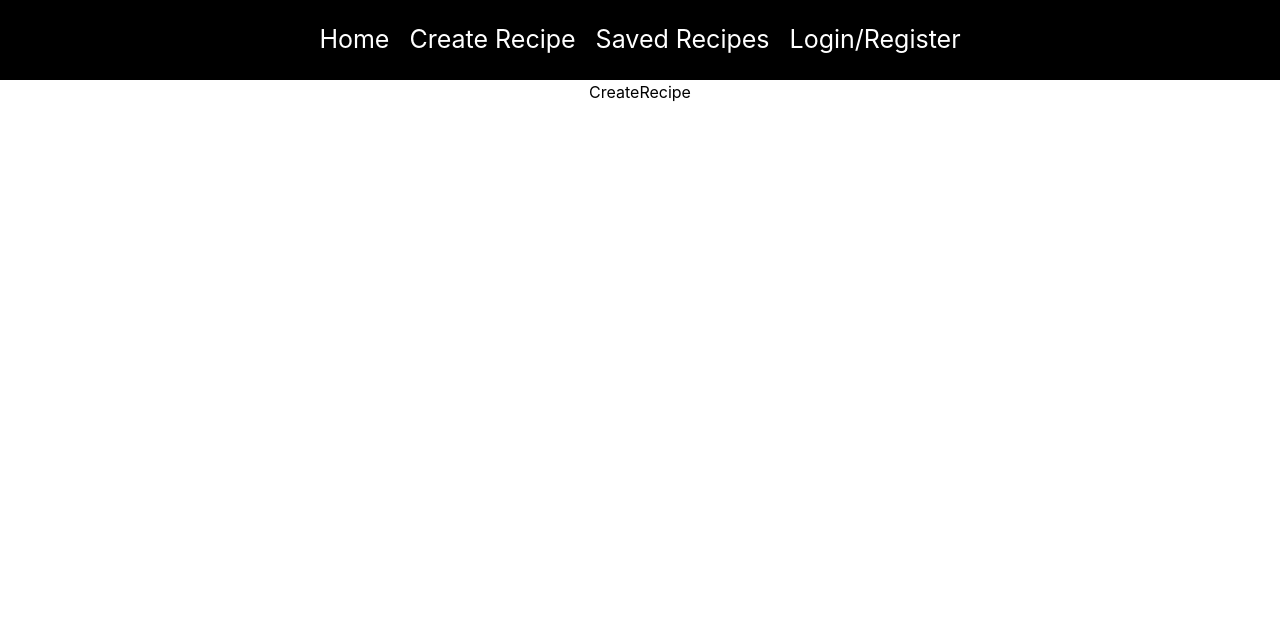
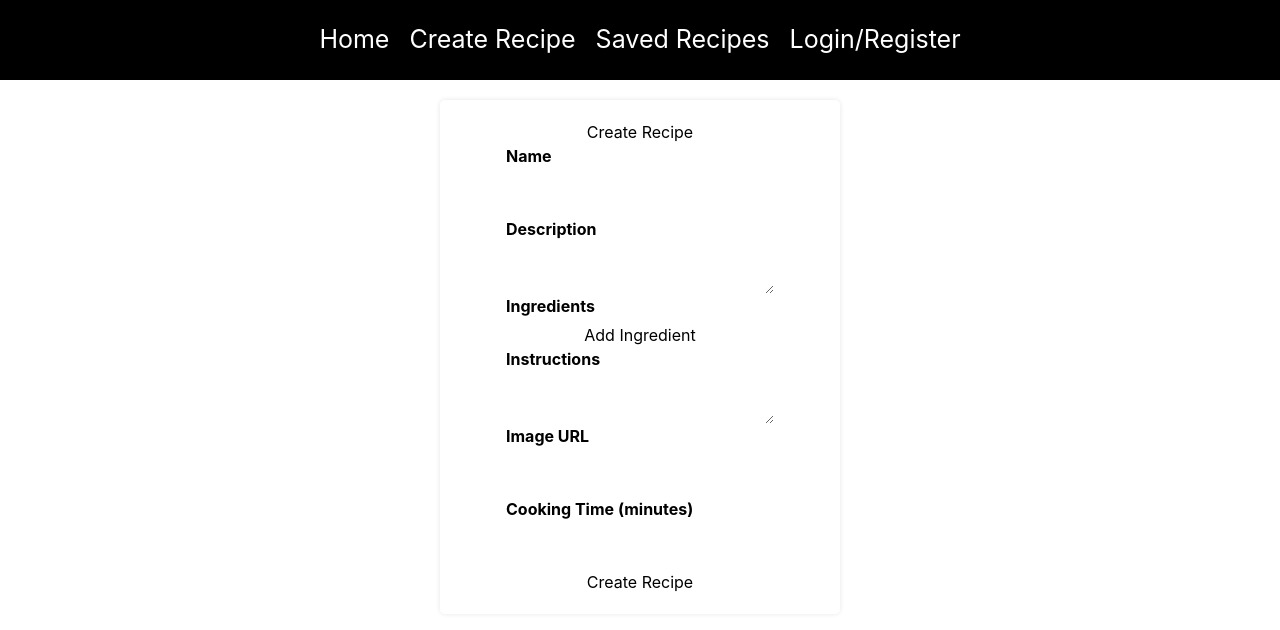
Before and after one commit to muhkyle17/recipe-app-mern, a React (Create React App) app in the folder client/: page /create-recipe in a window 1280 px wide. Shown: the top 630 px of the page. Built offline with nearby package versions, Linux system fonts and the light colour scheme.

Commit message:
Add ingredient functionality

```diff
--- a/client/src/pages/create-recipe.js
+++ b/client/src/pages/create-recipe.js
@@ -1,5 +1,75 @@
+import { useState } from 'react'
+
 const CreateRecipe = () => {
-  return <div>CreateRecipe</div>
+  const [recipe, setRecipe] = useState({
+    name: '',
+    description: '',
+    ingredients: [],
+    instructions: '',
+    imageURL: '',
+    cookingTime: 0,
+    userOwner: 0,
+  })
+
+  const handleChange = e => {
+    e.preventDefault()
+
+    const { name, value } = e.target
+    setRecipe({ ...recipe, [name]: value })
+  }
+
+  const handleIngredientChange = (e, index) => {
+    e.preventDefault()
+
+    const { value } = e.target
+    const ingredients = recipe.ingredients
+    ingredients[index] = value
+    setRecipe({ ...recipe, ingredients })
+  }
+
+  const addIngredient = () => {
+    setRecipe({ ...recipe, ingredients: [...recipe.ingredients, ''] })
+  }
+
+  console.log(recipe, 'recipe')
+
+  return (
+    <div className='create-recipe'>
+      <h2>Create Recipe</h2>
+      <form>
+        <label htmlFor='name'>Name</label>
+        <input type='text' id='name' name='name' onChange={handleChange} />
+
+        <label htmlFor='description'>Description</label>
+        <textarea id='description' name='description' onChange={handleChange}></textarea>
+
+        <label htmlFor='ingredients'>Ingredients</label>
+        {recipe.ingredients.map((ingredient, index) => (
+          <input
+            key={index}
+            type='text'
+            name='ingredients'
+            value={ingredient}
+            onChange={e => handleIngredientChange(e, index)}
+          />
+        ))}
+        <button type='button' onClick={addIngredient}>
+          Add Ingredient
+        </button>
+
+        <label htmlFor='instructions'>Instructions</label>
+        <textarea id='instructions' name='instructions' onChange={handleChange}></textarea>
+
+        <label htmlFor='imageUrl'>Image URL</label>
+        <input type='text' id='imageUrl' name='imageUrl' onChange={handleChange} />
+
+        <label htmlFor='cookingTime'>Cooking Time (minutes)</label>
+        <input type='number' id='cookingTime' name='cookingTime' onChange={handleChange} />
+
+        <button type='submit'>Create Recipe</button>
+      </form>
+    </div>
+  )
 }
 
 export default CreateRecipe
```
